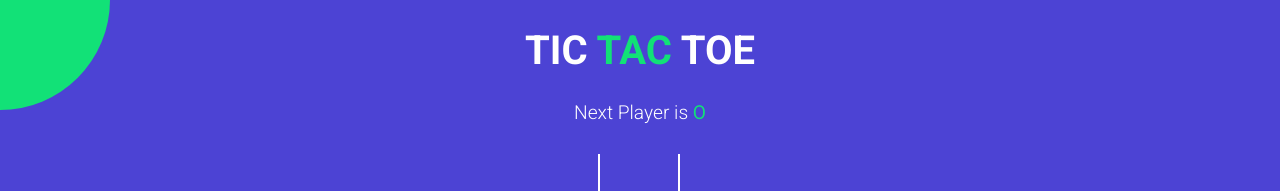
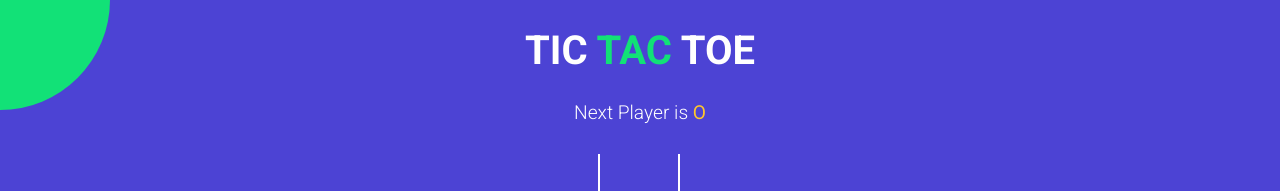
Before and after one commit to Roshini05112001/tictactoe-game, a React (Vite) app: page / in a window 1280 px wide. Shown: the top 191 px of the page. Built offline with nearby package versions, Linux system fonts and the light colour scheme.

Commit message:
colour changed for x and o

```diff
--- a/src/components/StatusMessage.jsx
+++ b/src/components/StatusMessage.jsx
@@ -7,7 +7,7 @@ const StatusMessage = ({ winner,gamingBoard}) => {
         if (winner) {
             return (<div>Winner is {''}
             <span
-               className={winner === 'X'? 'text-orange' : 'text-green'}>
+               className={winner === 'X'? 'text-green' : 'text-orange'}>
                 {winner}
             </span>
             </div>
@@ -24,7 +24,7 @@ const StatusMessage = ({ winner,gamingBoard}) => {
             return(
             <div>Next Player is {''}
              <span
-               className={isXnext? 'text-orange' : 'text-green'}>
+               className={isXnext? 'text-green' : 'text-orange'}>
                 {nextPlayer}
             </span>
            </div>
```
